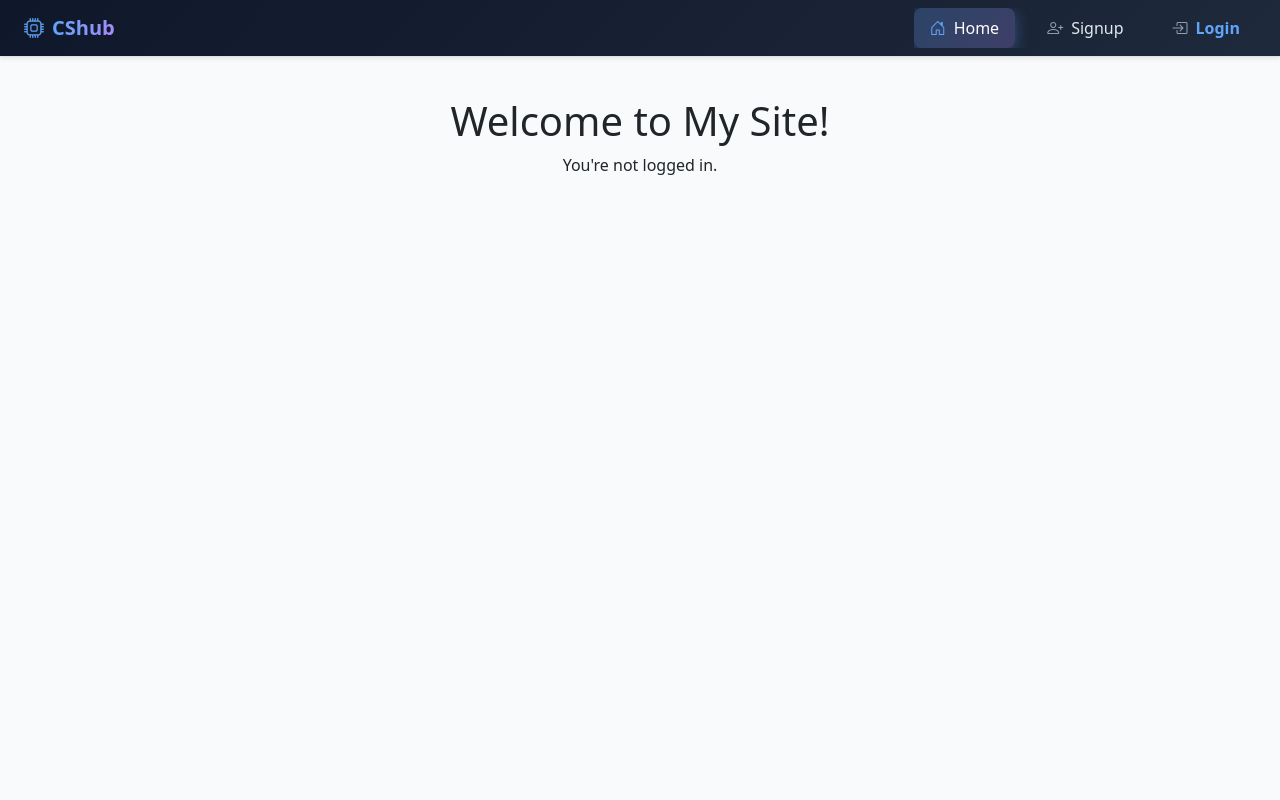
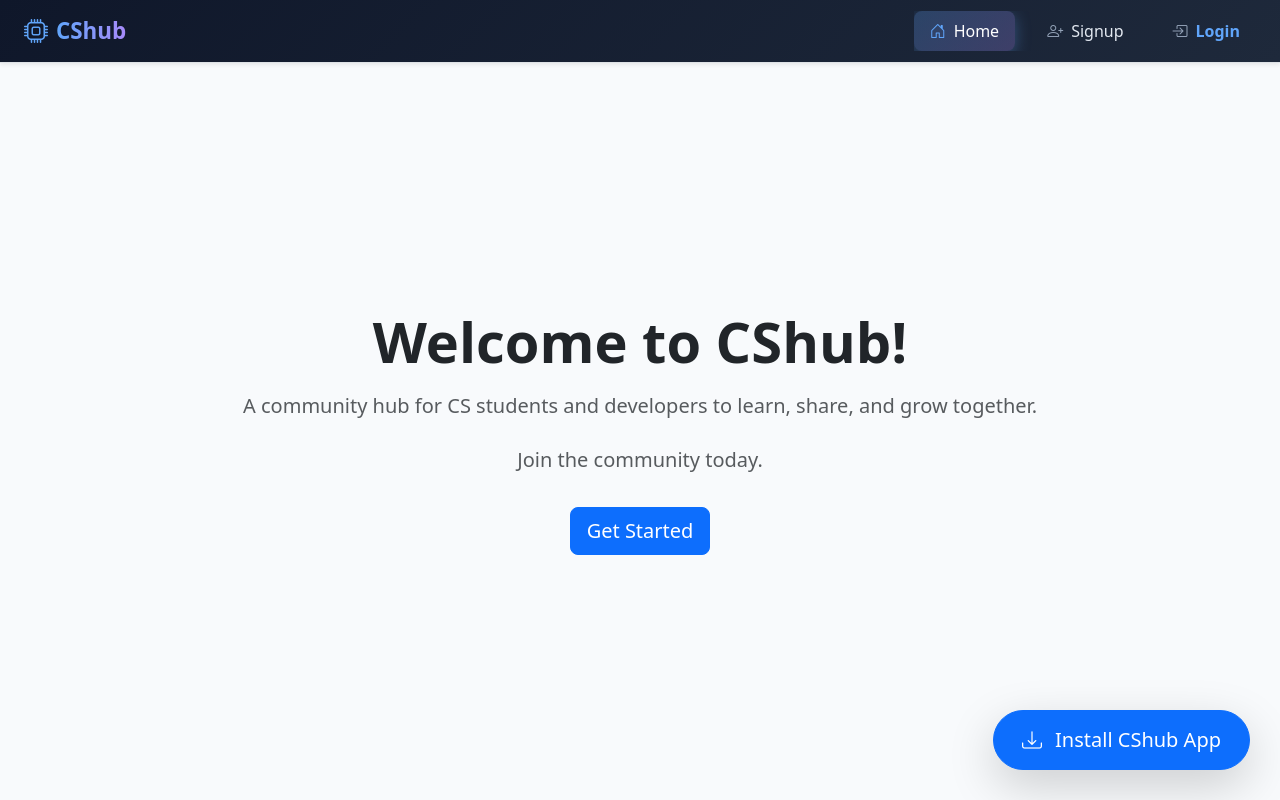
Before and after one commit to Newton-oyweri/cshub, a Django app: page / in a window 1280 px wide. Run offline with Django 5.2, Linux system fonts and the light colour scheme; some libraries are stand-ins or nearby versions.

Commit message:
added install prompt

```diff
--- a/accounts/templates/home.html
+++ b/accounts/templates/home.html
@@ -1,23 +1,26 @@
+{% load static %}
 {% load pwa %}
 {% progressive_web_app_meta %}
+
 <!DOCTYPE html>
 <html lang="en">
 <head>
     <meta charset="UTF-8">
     <meta name="viewport" content="width=device-width, initial-scale=1.0">
-    <title>Home</title>
+    <title>CShub - Home</title>
 
-    <!-- Only the icons needed for the nav -->
+    <!-- Icons & Bootstrap -->
     <link rel="stylesheet" href="https://cdn.jsdelivr.net/npm/bootstrap-icons@1.11.1/font/bootstrap-icons.css">
-      <!-- bootstrap css -->
     <link href="https://cdn.jsdelivr.net/npm/bootstrap@5.3.3/dist/css/bootstrap.min.css" rel="stylesheet">
 
     <style>
-        /* Minimal styles just for the copied nav to work properly */
         body {
             margin: 0;
             font-family: system-ui, -apple-system, sans-serif;
             background: #f8fafc;
+            min-height: 100vh;
+            display: flex;
+            flex-direction: column;
         }
 
         .overflow-x-auto::-webkit-scrollbar { display: none; }
@@ -55,70 +58,129 @@
     </style>
 </head>
 <body>
-<nav class="navbar navbar-light shadow-sm border-bottom sticky-top py-2"
+
+    <!-- Navigation Bar -->
+    <nav class="navbar shadow-sm border-bottom sticky-top py-2"
          style="background: linear-gradient(135deg, #0f172a 0%, #1e293b 100%); border-bottom: 1px solid #334155;">
-    <div class="container-fluid px-3 px-lg-4">
+        <div class="container-fluid px-3 px-lg-4 d-flex align-items-center justify-content-between">
 
-        <!-- Logo - LEFT -->
+            <!-- Logo - Left -->
             <a class="navbar-brand fw-bold d-flex align-items-center text-white" href="/">
-            <i class="bi bi-cpu me-2 fs-5" style="color:#60a5fa;"></i>
-            <span style="
-                background: linear-gradient(90deg, #60a5fa, #a78bfa);
+                <i class="bi bi-cpu me-2 fs-4" style="color:#60a5fa;"></i>
+                <span style="background: linear-gradient(90deg, #60a5fa, #a78bfa);
                              -webkit-background-clip: text;
-                -webkit-text-fill-color: transparent;">
+                             -webkit-text-fill-color: transparent;
+                             font-size: 1.4rem;">
                     CShub
                 </span>
             </a>
 
-
-        <!-- Nav items - RIGHT -->
-        <div class="d-flex align-items-center ms-auto gap-3 flex-nowrap overflow-x-auto"
+            <!-- Nav Links - Right -->
+            <div class="d-flex align-items-center gap-3 flex-nowrap overflow-x-auto"
                  style="-webkit-overflow-scrolling: touch; scrollbar-width: none;">
-
                 {% if not user.is_authenticated %}
-                <a class="nav-link px-3 py-2 rounded-3 fw-medium d-flex align-items-center gap-2 {% if request.path == '/' %}active-link{% endif %}"
+                    <a class="nav-link px-3 py-2 rounded-3 fw-medium d-flex align-items-center gap-2 hover-lift {% if request.path == '/' %}active-link{% endif %}"
                        href="/">
                         <i class="bi bi-house-door"></i> Home
                     </a>
-
-                <a class="nav-link px-3 py-2 rounded-3 fw-medium d-flex align-items-center gap-2"
+                    <a class="nav-link px-3 py-2 rounded-3 fw-medium d-flex align-items-center gap-2 hover-lift"
                        href="{% url 'accounts:signup' %}">
                         <i class="bi bi-person-plus"></i> Signup
                     </a>
-
-                <a class="nav-link px-3 py-2 rounded-3 btn btn-outline-primary border-2 fw-semibold d-flex align-items-center gap-2"
+                    <a class="nav-link px-3 py-2 rounded-3 btn btn-outline-primary border-2 fw-semibold d-flex align-items-center gap-2 hover-lift"
                        href="{% url 'accounts:login' %}"
                        style="border-color: #60a5fa !important; color: #60a5fa !important;">
                         <i class="bi bi-box-arrow-in-right"></i> Login
                     </a>
                 {% else %}
-                <a class="nav-link px-3 py-2 rounded-3 fw-medium d-flex align-items-center gap-2 {% if request.path == '/' %}active-link{% endif %}"
+                    <a class="nav-link px-3 py-2 rounded-3 fw-medium d-flex align-items-center gap-2 hover-lift {% if request.path == '/' %}active-link{% endif %}"
                        href="/">
                         <i class="bi bi-house-door"></i> Home
                     </a>
-
-                <a class="nav-link px-3 py-2 rounded-3 fw-semibold d-flex align-items-center gap-2 text-danger"
+                    <a class="nav-link px-3 py-2 rounded-3 fw-semibold d-flex align-items-center gap-2 text-danger hover-logout"
                        href="{% url 'accounts:logout' %}">
                         <i class="bi bi-box-arrow-right"></i> Logout
                     </a>
                 {% endif %}
-
             </div>
         </div>
     </nav>
 
-
-
-    <!-- Your original simple content below the nav -->
-    <div style="padding: 40px 20px; text-align: center;">
-        <h1>Welcome to My Site!</h1>
+    <!-- Main Content -->
+    <main class="flex-grow-1 d-flex flex-column justify-content-center align-items-center text-center px-4">
+        <h1 class="display-4 fw-bold text-dark mb-3">Welcome to CShub!</h1>
+        <p class="lead text-muted mb-4">
+            A community hub for CS students and developers to learn, share, and grow together.
+        </p>
 
         {% if user.is_authenticated %}
-            <p>Hello, {{ user.username }}!</p>
+            <p class="fs-4">Hello, <strong>{{ user.username }}</strong>! 👋</p>
         {% else %}
-            <p>You're not logged in.</p>
+            <p class="fs-5 text-muted">Join the community today.</p>
+            <a href="{% url 'accounts:signup' %}" class="btn btn-primary btn-lg mt-3">Get Started</a>
         {% endif %}
-    </div>
+    </main>
 
+    <!-- Desktop Install Button (bottom right) -->
+    <button id="install-button-desktop"
+            class="btn btn-primary btn-lg shadow-lg d-none d-md-block"
+            style="display: none; position: fixed; bottom: 30px; right: 30px; z-index: 1050; border-radius: 50px; padding: 14px 28px;">
+        <i class="bi bi-download me-2"></i> Install CShub App
+    </button>
+
+    <!-- Mobile Install Button (bottom center) -->
+    <button id="install-button-mobile"
+            class="btn btn-primary shadow-lg d-block d-md-none"
+            style="display: none; position: fixed; bottom: 20px; left: 50%; transform: translateX(-50%); z-index: 1050; border-radius: 50px; padding: 12px 32px;">
+        <i class="bi bi-download me-2"></i> Install App
+    </button>
+
+    <!-- PWA Install Script -->
+    <script>
+        let deferredPrompt;
+
+        // Get both buttons
+        const installButtonDesktop = document.getElementById('install-button-desktop');
+        const installButtonMobile = document.getElementById('install-button-mobile');
+
+        window.addEventListener('beforeinstallprompt', (e) => {
+            e.preventDefault();
+            deferredPrompt = e;
+
+            // Show appropriate button based on screen size
+            if (window.innerWidth >= 768) {
+                installButtonDesktop.style.display = 'block';
+            } else {
+                installButtonMobile.style.display = 'block';
+            }
+        });
+
+        // Attach click handler to both buttons
+        [installButtonDesktop, installButtonMobile].forEach(button => {
+            if (button) {
+                button.addEventListener('click', async () => {
+                    if (!deferredPrompt) {
+                        alert("App not ready to install yet. Please browse a bit more.");
+                        return;
+                    }
+                    deferredPrompt.prompt();
+                    const { outcome } = await deferredPrompt.userChoice;
+                    if (outcome === 'accepted') {
+                        button.style.display = 'none';
+                    }
+                    deferredPrompt = null;
+                });
+            }
+        });
+
+        // Hide buttons when app is installed
+        window.addEventListener('appinstalled', () => {
+            installButtonDesktop.style.display = 'none';
+            installButtonMobile.style.display = 'none';
+        });
+    </script>
+
+    <!-- Bootstrap JS (for any future components) -->
+    <script src="https://cdn.jsdelivr.net/npm/bootstrap@5.3.3/dist/js/bootstrap.bundle.min.js"></script>
 </body>
 </html>
```
Lines whose indentation alone changed are shown as unchanged.
